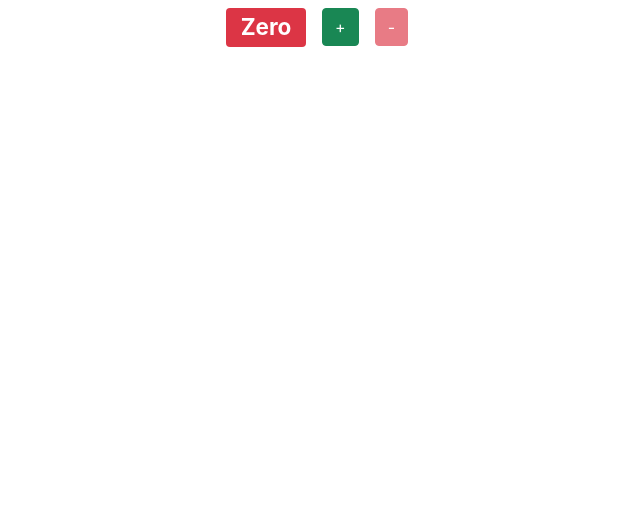
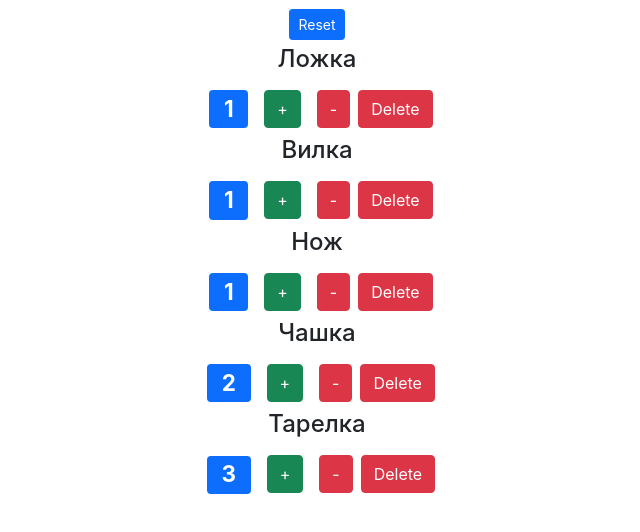
Before and after one commit to Chivapchichi2/CP-1, a React (Create React App) app: page / in a window 1280 px wide. Shown: the top 532 px of the page, without its empty margins (323-963 px from the left). Built offline with nearby package versions, Linux system fonts and the light colour scheme.

Commit message:
lesson 3 task 1

```diff
--- a/src/components/counter.jsx
+++ b/src/components/counter.jsx
@@ -1,35 +1,32 @@
-import React, { useState } from "react";
-const Counter = () => {
-  const [count, setCount] = useState(0);
-
-  const formCount = () => (count === 0 ? "Zero" : count);
+import React from "react";
+const Counter = ({ name, id, value, onDelete, onIncrement, onDecrement }) => {
+  const formValue = () => (value === 0 ? "Zero" : value);
 
   const getBadgeClasses = () => {
     let classes = "badge m-2 bg-";
-    classes += count === 0 ? "danger" : "primary";
+    classes += value === 0 ? "danger" : "primary";
     return classes;
   };
-  const handleIncrement = () => {
-    setCount(count + 1);
-  };
-  const handleDecrement = () => {
-    setCount(count - 1);
-  };
+
   return (
-    <>
-      <span className={getBadgeClasses()}>{formCount()}</span>
-      <button type="button" className="btn btn-success m-2" onClick={handleIncrement}>
+    <div>
+      <h4>{name}</h4>
+      <span className={getBadgeClasses()}>{formValue()}</span>
+      <button type="button" className="btn btn-success m-2" onClick={() => onIncrement(id)}>
         +
       </button>
       <button
         type="button"
         className="btn btn-danger m-2"
-        onClick={handleDecrement}
-        disabled={count === 0 ? true : false}
+        onClick={() => onDecrement(id)}
+        disabled={value === 0 ? true : false}
       >
         -
       </button>
-    </>
+      <button className="btn btn-danger btm-sm m2" onClick={() => onDelete(id)}>
+        Delete
+      </button>
+    </div>
   );
 };
 
--- /dev/null
+++ b/src/components/counters.jsx
@@ -0,0 +1,64 @@
+import React, { useState } from "react";
+
+import Counter from "./counter";
+
+const Counters = () => {
+  const initialState = [
+    { value: 1, id: 1, name: "Ложка" },
+    { value: 1, id: 2, name: "Вилка" },
+    { value: 1, id: 3, name: "Нож" },
+    { value: 2, id: 4, name: "Чашка" },
+    { value: 3, id: 5, name: "Тарелка" },
+  ];
+
+  const [counters, setCounters] = useState(initialState);
+
+  const handleDelete = (id) => {
+    setCounters(counters.filter((counter) => counter.id !== id));
+  };
+
+  const handleIncrement = (id) => {
+    setCounters(
+      counters.map((counter) => {
+        if (counter.id === id) {
+          counter.value += 1;
+        }
+        return counter;
+      })
+    );
+  };
+
+  const handleDecrement = (id) => {
+    setCounters(
+      counters.map((counter) => {
+        if (counter.id === id) {
+          counter.value -= 1;
+        }
+        return counter;
+      })
+    );
+  };
+
+  const handleReset = () => {
+    setCounters(initialState);
+  };
+
+  return (
+    <div>
+      <button className="btn btn-primary btn-sm m2" onClick={handleReset}>
+        Reset
+      </button>
+      {counters.map((counter) => (
+        <Counter
+          key={counter.id}
+          onDelete={handleDelete}
+          onIncrement={handleIncrement}
+          onDecrement={handleDecrement}
+          {...counter}
+        />
+      ))}
+    </div>
+  );
+};
+
+export default Counters;
--- a/src/index.js
+++ b/src/index.js
@@ -1,14 +1,14 @@
 import React from "react";
 import ReactDOM from "react-dom";
 
-import Counter from "./components/counter";
+import Counters from "./components/counters";
 
 import "bootstrap/dist/css/bootstrap.css";
 import "./index.css";
 
 ReactDOM.render(
   <React.StrictMode>
-    <Counter />
+    <Counters />
   </React.StrictMode>,
   document.getElementById("root")
 );
```
